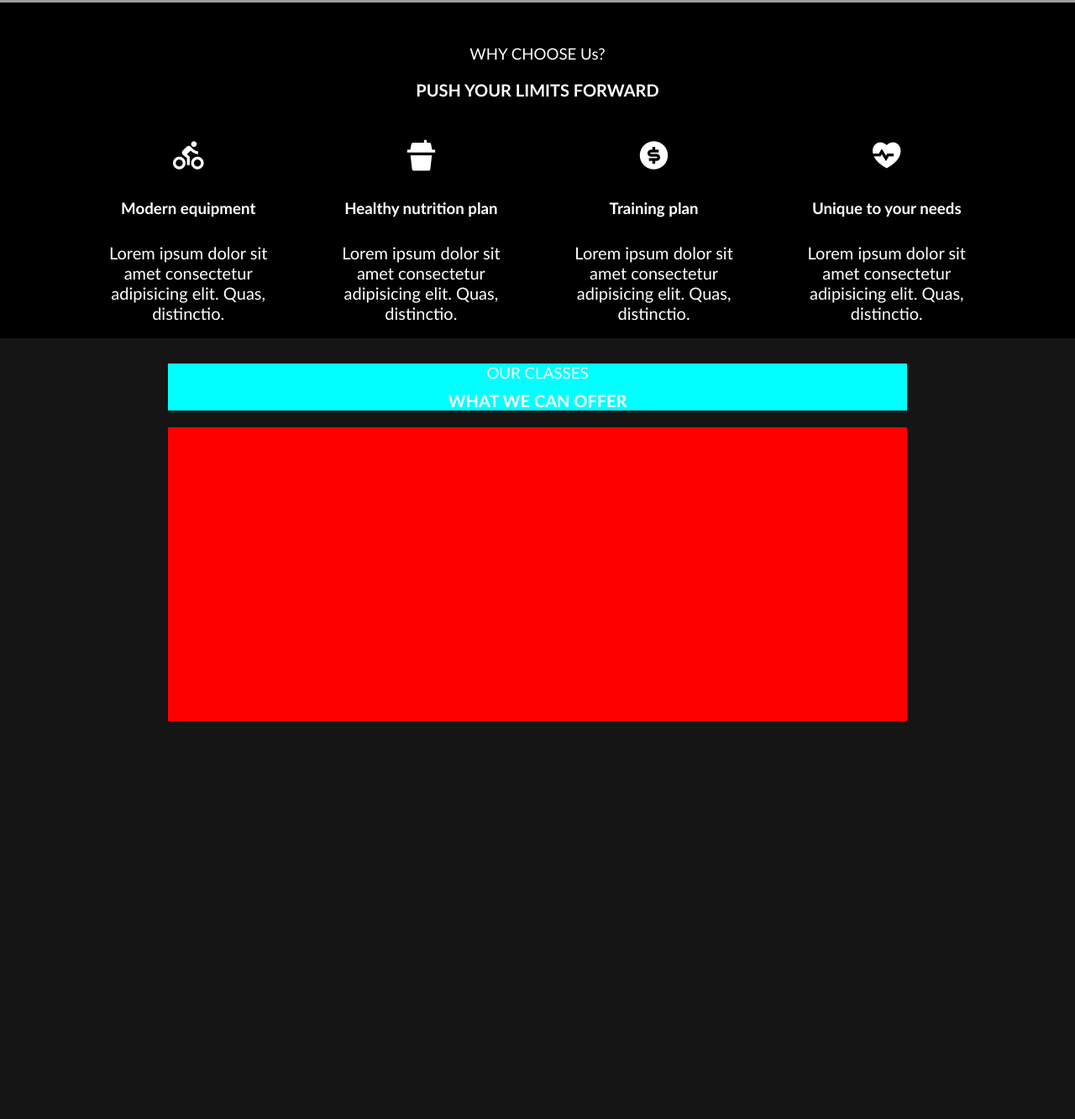
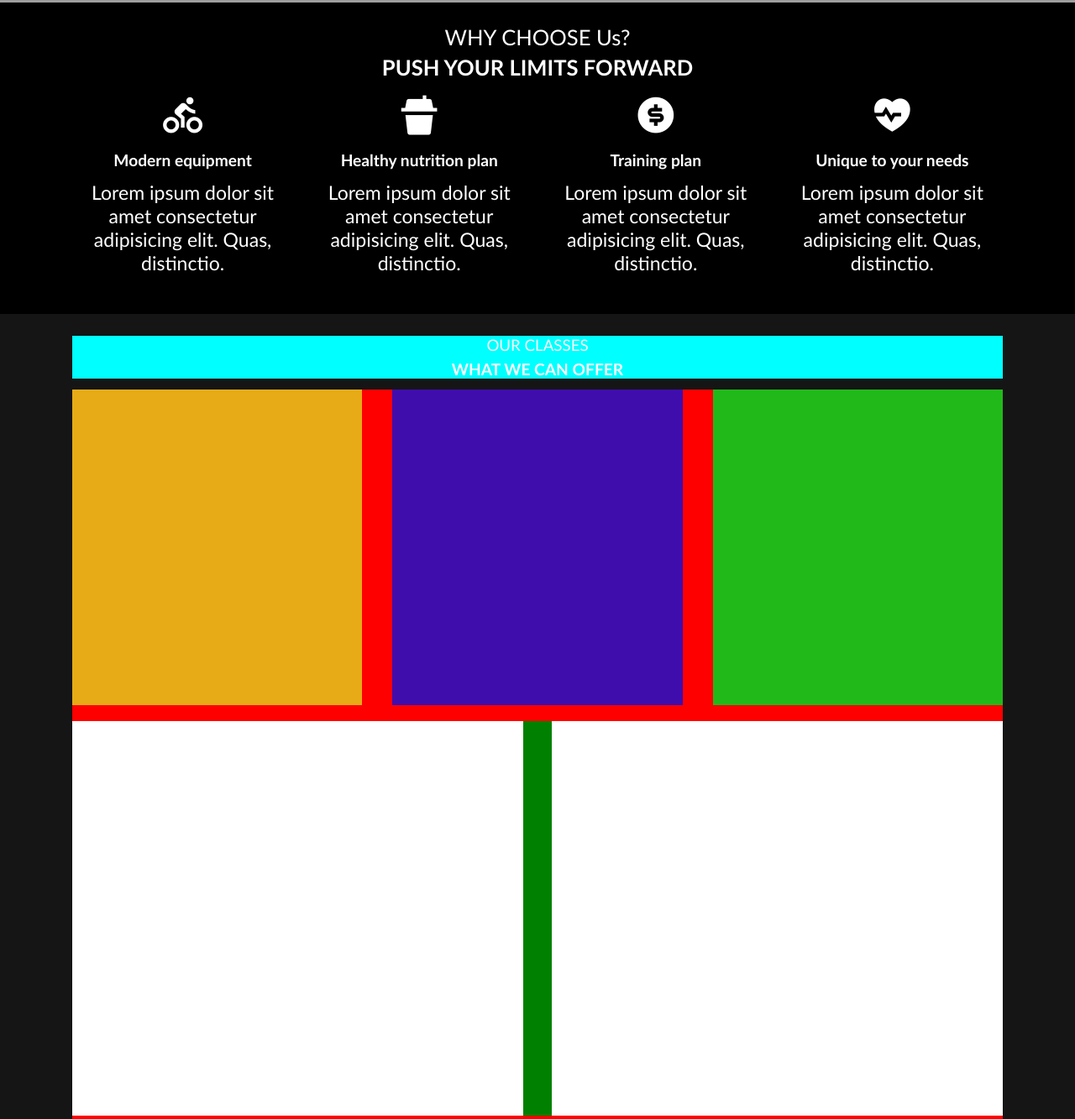
Before and after one commit to Saurabhkhanka/new_project, a plain HTML site: page index.html in a window 1280 px wide. Shown: the part 877-2210 px from the top of the page at 84% size. Drawn offline with nearby package versions, Linux system fonts and the light colour scheme; grey boxes are pictures that could not be loaded.

Commit message:
correction2

```diff
--- a/index.html
+++ b/index.html
@@ -41,12 +41,13 @@
         <i class="ri-menu-3-line"></i>
       </div>
 
-      <div id="quot">
-        <h1>Ready to take the first step towards a healthier you?</h1>
-        <button>Sign In</button>
-      </div>
+    </nav>
 
-    </nav>
+    <div id="quot">
+      <h1>Ready to take the first step towards a healthier you?</h1>
+      <button>Sign In</button>
+    </div>
+
   </section>
 
   <section class="section-2">
@@ -92,6 +93,10 @@
         <div class="cardio-indoor"></div>
         <div class="strength-kettlebell"></div>
       </div>
+      <div class="lower-part">
+        <div class="weight-training"></div>
+        <div class="boxing"></div>
+      </div>
     </div>
   </section>
 
--- a/style.css
+++ b/style.css
@@ -29,7 +29,7 @@ nav {
     cursor: pointer;
     color: white;
     padding: 5px 2px;
-    font-size: 40px;
+    font-size: 4vw;
     font-weight: 700;
 }
 
@@ -43,10 +43,10 @@ nav {
 }
 
 
-h2 {
+#about > h2 {
     cursor: pointer;
     list-style: none;
-    font-size: 16px;
+    font-size: 1.3vw;
     font-weight: 700;
     color: white;
     text-transform: uppercase;
@@ -70,11 +70,11 @@ h2 {
     color: white;
     width: 10vw;
     height: 30px;
-    font-size: 16px;
+    font-size: 1.3vw;
     font-weight: 700;
 }
 
-#social-media i {
+#social-media > i {
     cursor: pointer;
 }
 
@@ -90,94 +90,100 @@ h2 {
 #quot {
     /* background-color: red; */
     width: 70vw;
-    height: 250px;
-    position: absolute;
-    top: 50%;
-    left: 50%;
-    transform: translate(-50%, -50%);
+    height: 15vw;
+    margin: 250px 15vw;
     text-transform: uppercase;
 }
 
 #quot > h1 {
     /* background-color: red; */
-    position: relative;
-    top: 50%;
-    left: 50%;
-    transform: translate(-50%, -110%);
     color: white;
-    font-size: 60px;
+    font-size: 4vw;
     font-weight: 600;
-    line-height: 50px;
+    line-height: 3.5vw;
     text-align: center;
 }
 
-#quot button {
-    padding: 15px 30px;
-    font-size: 20px;
+#quot > button {
+    padding: 1vw 2vw;
+    font-size: 2vw;
     margin-left: 30vw;
-    margin-top: 3.5vw;
+    margin-top: 3vw;
 }
 
 .section-2{
-    height: 50%;
+    height: 29vw;
+    width: 100vw;
     background-color: black;
     color: white;
     text-align: center;
 
 }
  .quot2{
-    height: 30%;
+    /* background-color: red; */
+    height: 20%;
  }
 
 .quot2 h3{
-    padding-top: 50px;
+    /* background-color: green; */
+    font-size: 2vw;
+    padding-top: 2vw;
     font-weight: 400;
 }
 
 .quot2 p{
-    margin-top: 20px;
-    font-size: 20px;
+    /* background-color: magenta; */
+    margin-top: .5vw;
+    font-size: 2vw;
    font-weight: 700;
 
 }
 
 .cards{
+    /* background-color: green; */
+    margin-top: 1vw;
     height: 70%;
-    padding: 30px 100px;
+    padding: 1vw 7vw;
     display: flex;
     justify-content: space-between;
 }
 
 .cards > div {
-    width: 23%;
-    padding: 10px 20px;
+    /* background-color: brown; */
+    height: 19vw;
+    width: 20vw;
+    padding: .5vw 1vw;
 }
 
 .child-card > h3{
-    margin-top: 30px;
+    margin-top: 1vw;
     font-weight: 700;
+    font-size: 1.5vw;
+    /* background-color: magenta; */
 }
 
 .child-card > p{
-    margin-top: 30px;
-    font-size: 20px;
+    /* background-color: magenta; */
+    margin-top: 1vw;
+    font-size: 1.8vw;
 
 }
 .cards > div > i {
-    margin-top: 30px;
-    font-size: 40px;
+    /* background-color: magenta; */
+    font-size: 4vw;
 }
 
 .section-3 {
-    height: 120%;
+    height: 150%;
+    width: 100vw;
     color: white;
     background-color: #151515;
     text-align: center;
-    padding: 10px 200px;
+    padding: 1vw 6.7vw;
 }
 
 .hp{
-    margin-top: 20px;
+    margin-top: 1vw;
     background-color: cyan;
 }
 
@@ -186,18 +192,27 @@ h2 {
 }
 
 .hp > p{
-   margin-top: 10px;
-   font-size: 20px;
+   margin-top: .5vw;
+   font-size: 1.5vw;
    font-weight: 700;
 }
 
+.main{
+    background-color: red;
+    height: 80%;
+}
+
 .upper-part{
-    height: 350px;
-    margin-top: 20px;
-    background-color: red;
+    height: 40%;
+    margin-top: 1vw;
+    /* background-color: red; */
     display: flex;
     justify-content: space-between;
-    align-items: center;
+}
+
+.upper-part > div {
+    height: 100%;
+    width: 27vw;
 }
 
 .strength-weightlifting{
@@ -207,10 +222,25 @@ h2 {
 
 .cardio-indoor{
     height: 300px;
-    background-color: goldenrod;
+    background-color: rgb(64, 13, 173);
 }
 
 .strength-kettlebell{
     height: 300px;
-    background-color: goldenrod;
+    background-color: rgb(33, 185, 25);
 }
+
+.lower-part{
+    margin-top: 1.5vw;
+    height: 50%;
+    background-color: green;
+    display: flex;
+    justify-content: space-between;
+}
+
+.lower-part > div {
+    height: 100%;
+    width: 42vw;
+    background-color: white;
+    /* border: 1px solid black; */
+}
```
